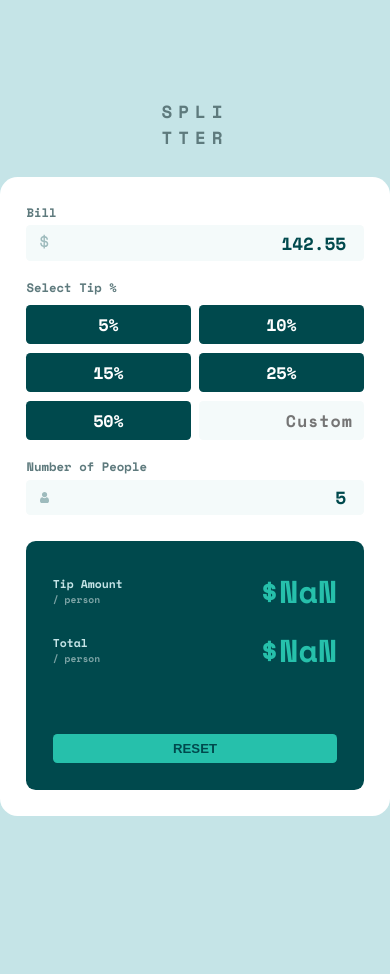
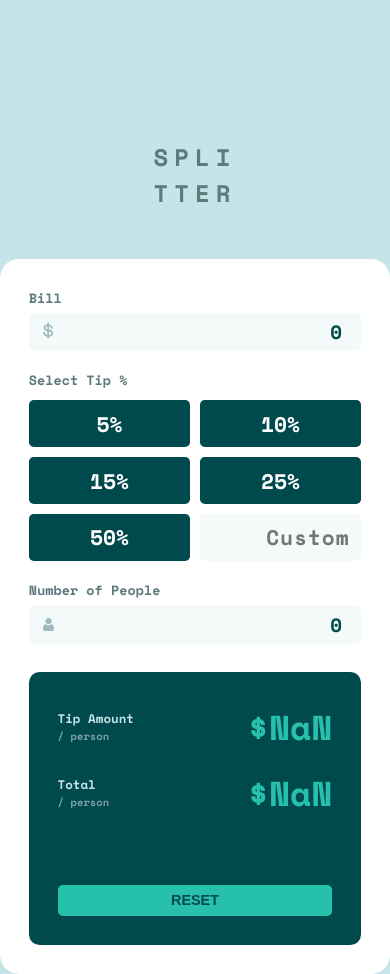
Before and after one commit to Bolazcoding/tip-calculator-app, a plain HTML site: page index.html in a window 390 px wide. Both pictures are taken after a click on the button "5%". Before the commit the page ends 844 px from the top, so only its background shows below. Drawn offline with nearby package versions, Linux system fonts and the light colour scheme.

Commit message:
Add files via upload

```diff
--- a/index.html
+++ b/index.html
@@ -29,7 +29,7 @@
               id="bill-input"
               type="text"
               class="input"
-              placeholder="142.55"
+              placeholder="0"
               required
             />
             <img
@@ -42,9 +42,7 @@
           <p class="selectTip">Select Tip %</p>
           <div class="tip-grid">
             <button class="tip-btn" type="submit" value="5">5%</button>
-            <button class="tip-btn btn-active" type="submit" value="10">
-              10%
-            </button>
+            <button class="tip-btn" type="submit" value="10">10%</button>
             <button class="tip-btn" type="submit" value="15">15%</button>
             <button class="tip-btn" type="submit" value="25">25%</button>
             <button class="tip-btn" type="submit" value="50">50%</button>
@@ -65,7 +63,7 @@
               id="bill-number"
               class="input"
               value
-              placeholder="5"
+              placeholder="0"
               required
             />
             <img src="./images/icon-person.svg" class="input_img" alt="icon" />
--- a/script.js
+++ b/script.js
@@ -3,6 +3,7 @@
 const billInput = document.querySelector("#bill-input");
 const billNumber = document.querySelector("#bill-number");
 const tipBtn = document.querySelectorAll(".tip-btn");
+const Btn = document.querySelectorAll("button");
 
 const btnCustom = document.querySelector(".btn-custom");
 const btnActive = document.querySelector(".btn-active");
@@ -35,16 +36,6 @@ btnCustom.addEventListener("input", function () {
 });
 
 for (let i = 0; i < tipBtn.length; i++) {
-  // tipBtn[i].onclick = function myFunction() {
-  //   // console.log(this.value);
-  //   // percentage = Number(this.value);
-  //   percentage = Number(this.value);
-  //   tipBtn[i].classList.toggle("btn-active");
-  //   // tipBtn[i].classList.add("btn-15");
-
-  //   calculateTip();
-  // };
-
   tipBtn[i].addEventListener("click", function () {
     // console.log(this.value);
     percentage = Number(this.value);
@@ -64,20 +55,20 @@ function calculateTip(
     // numZero.textContent = "Can't be zero";
   } else {
     tipAmount = (tipPercentage / 100) * billAmount;
-    let formattedtipAmount = tipAmount.toFixed(2);
+    let formattedtipAmount = tipAmount / numPeople;
     // console.log(formattedtipAmount);
 
     totalAmount = billAmount + tipAmount;
-    let formattedtotalAmount = totalAmount.toFixed(2);
+    let formattedtotalAmount = totalAmount;
     // console.log(billAmount);
     // console.log(formattedtotalAmount);
 
     amountPerPerson = totalAmount / numPeople;
-    let formattedamountPerPerson = amountPerPerson.toFixed(2);
+    let formattedamountPerPerson = amountPerPerson;
     // console.log(formattedamountPerPerson);
 
-    amountPerson.textContent = `$${formattedamountPerPerson}`;
-    tipTotal.textContent = `$${formattedtotalAmount}`;
+    amountPerson.textContent = `$${formattedtipAmount.toFixed(2)}`;
+    tipTotal.textContent = `$${amountPerPerson.toFixed(2)}`;
 
     numZero.classList.add("numZ");
     // numZero.textContent = "Can't be empty";
@@ -87,15 +78,16 @@ function calculateTip(
 reset.addEventListener("click", function () {
   bill = percentage = number = " ";
   billInput.value = null;
-  billInput.placeholder = " 142.55";
+  billInput.placeholder = "0";
 
   billNumber.value = null;
-  billNumber.placeholder = "5";
+  billNumber.placeholder = "0";
 
   btnCustom.value = null;
   btnCustom.placeholder = "Custom";
 
   tipAmount = totalAmount = amountPerPerson = " ";
+
   amountPerson.textContent = "0.00";
   tipTotal.textContent = "0.00";
 
--- a/style.css
+++ b/style.css
@@ -34,7 +34,7 @@ body {
   text-align: center;
   text-transform: uppercase;
   color: var(--Dark-grayish-cyan);
-  font-size: 2rem;
+  font-size: 2.5rem;
   font-weight: 700;
   letter-spacing: 6px;
   margin-bottom: 5rem;
@@ -125,16 +125,6 @@ body {
   background-color: var(--Strong-cyan);
   color: var(--Very-dark-cyan);
 }
-
-/* .btn-15:hover {
-  background-color: var(--Very-dark-cyan);
-  color: var(--White);
-} */
-
-/* .btn-active {
-  background-color: var(--Strong-cyan);
-  color: var(--Very-dark-cyan);
-} */
 
 .btn-active:hover {
   background-color: var(--Strong-cyan);
@@ -232,14 +222,18 @@ body {
 /* 750.08px */
 @media (max-width: 46.88rem) {
   html {
-    font-size: 50%;
+    font-size: 54%;
+  }
+
+  .tip-btn {
+    font-size: 2.2rem;
   }
 }
 
 /* 660px */
 @media (max-width: 41.25rem) {
   html {
-    font-size: 58%;
+    font-size: 60%;
   }
 
   .container {
@@ -247,15 +241,15 @@ body {
   }
 
   .head-text {
-    margin-top: 8rem;
-    margin-bottom: 3rem;
+    margin-top: 28rem;
+    /* margin-bottom: 3rem; */
   }
 }
 
 /* 430px */
 @media (max-width: 26.88rem) {
   html {
-    font-size: 55%;
+    font-size: 60%;
   }
 
   .tip-grid {
@@ -269,6 +263,9 @@ body {
 
 /* 345px */
 @media (max-width: 21.56rem) {
+  html {
+    font-size: 58%;
+  }
   .tip-text {
     font-size: 1rem;
   }
```
